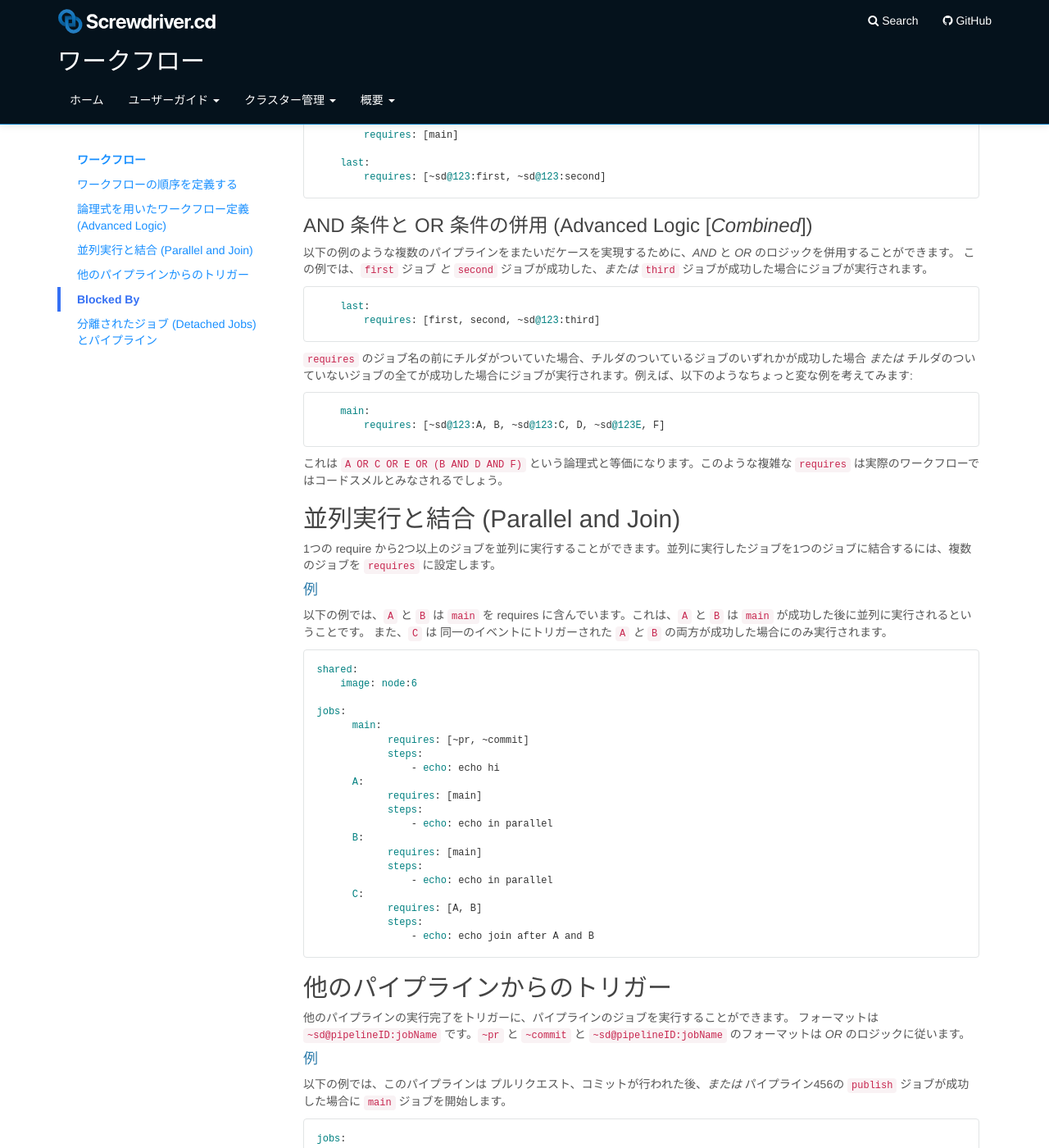
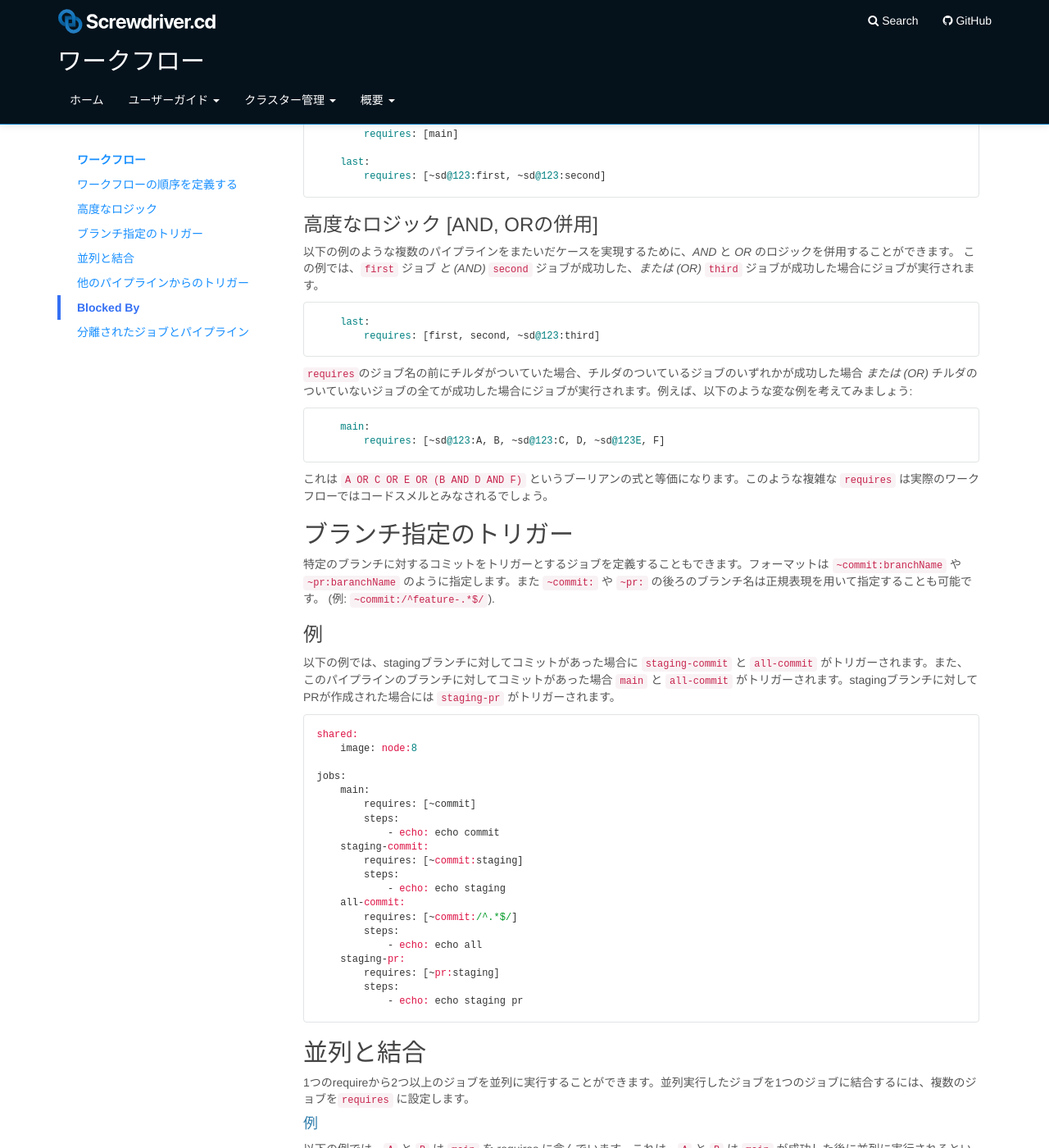
Before and after one commit to screwdriver-cd/guide, a Jekyll site: the page built from docs/ja/user-guide/configuration/workflow.md, in a window 1280 px wide and 1400 px high, scrolled down 1647 px. Shown: the whole window at 82% size. Built offline with Jekyll 4.4.1, drawn with Linux system fonts in a browser that asks for light colours; some of the changed text lies outside the part shown.

Commit message:
Translate workflow.md via GitLocalize

````diff
--- a/docs/ja/user-guide/configuration/workflow.md
+++ b/docs/ja/user-guide/configuration/workflow.md
@@ -8,58 +8,60 @@ toc:
   url: "#ワークフロー"
 - title: ワークフローの順序を定義する
   url: "#ワークフローの順序を定義する"
-- title: 論理式を用いたワークフロー定義 (Advanced Logic)
-  url: "#論理式を用いたワークフロー定義"
-- title: 並列実行と結合 (Parallel and Join)
-  url: "#並列実行と結合"
+- title: 高度なロジック
+  url: "#高度なロジック"
+- title: ブランチ指定のトリガー
+  url: "#ブランチ指定のトリガー"
+- title: 並列と結合
+  url: "#並列と結合"
 - title: 他のパイプラインからのトリガー
   url: "#他のパイプラインからのトリガー"
 - title: Blocked By
   url: "#blocked-by"
-- title: 分離されたジョブ (Detached Jobs) とパイプライン
+- title: 分離されたジョブとパイプライン
   url: "#分離されたジョブとパイプライン"
 ---
 
 # ワークフロー
 
-ワークフローは個々のジョブをパイプラインという形で紐づけてまとめる方法です。ジョブ定義の中で `requires` というキーに、ジョブ実行のトリガーとなるジョブやイベントのリストを指定することで実現しています。
+ワークフローは個々のジョブをパイプラインという形で紐づけてまとめる方法です。ジョブ定義の中で `requires` というキーワードを、ジョブとジョブ実行の契機となるイベントのリストと共に使用することで実現しています。
 Screwdriver は全てのパイプラインに対し、SCM のイベントに対応する `~pr` と `~commit` の2つのイベントを定義しています。
-これらはそれぞれ、プルリクエストがオープン・再オープン・更新された場合と、パイプラインのブランチに対してコミットが行われた場合に発生します。
+これらはそれぞれ、プルリクエストがオープン、再オープン、または更新された場合と、パイプラインのブランチに対してコミットが行われた場合に発生します。
 
 ## ワークフローの順序を定義する
 
-ワークフローの順序を示すために、ジョブ設定で `requires` をジョブ名の配列で定義します。ジョブ名にチルダのプレフィックスを付けることで、[論理式を用いたワークフロー定義 (Advanced Logic)](#論理式を用いたワークフロー定義)を定義することができます。
+ワークフローの順序を示すために、`requires` をジョブの下にジョブ名の配列で定義します。ジョブ名には[高度なロジック](#advanced-logic)を示すためにチルダのプレフィックスがついている場合があります。
 
 #### 例
 
-以下の例では、`main` ジョブは SCM のプルリクエスト、*または*コミットイベントをトリガーに開始されます。`second` ジョブは `main` ジョブが成功した後に開始されます。
+以下の例では、`main` ジョブは SCM のプルリクエスト、*または*コミットイベントを契機に開始されます。`second` ジョブは `main` ジョブが成功した後に開始されます。
 
 ```
 jobs:
-      main:
-            image: node:6
-            requires: [~pr, ~commit]
-            steps:
-                - echo: echo hi
+    main:
+        image: node:6
+        requires: [~pr, ~commit]
+        steps:
+            - echo: echo hi
 
-      second:
-            image: node:6
-            requires: [main]
-            steps:
-                - echo: echo bye
+    second:
+        image: node:6
+        requires: [main]
+        steps:
+            - echo: echo bye
 ```
 
-プルリクエストがオープンされた時にジョブを実行したい場合は、 `requires: [~pr]` を使用してください。コードがプッシュされた後にジョブを実行したい場合は `requires: [~commit]` を使用してください。
+プルリクエストがオープンされた時に特定のジョブを実行したい場合は、 `requires: [~pr]` を使用してください。コードがプッシュされた後にジョブを実行したい場合は `requires: [~commit]` を使用してください。
 
-## 論理式を用いたワークフロー定義 (Advanced Logic)
+## 高度なロジック
 
-### AND 条件 (Advanced Logic [*AND*])
+### 高度なロジック [*AND*]
 
-`requires` に含まれるジョブが全て成功した場合に開始するジョブを定義することができます。これはしばしば結合 (join) やファン・イン (fan-in) とも呼ばれます。
+`requires` に含まれるジョブが全て成功した場合に開始するジョブを定義することができます [*AND*]。このようなジョブ指定方法はジョイン (join) やファン・イン (fan-in) とも呼ばれます。
 
 ### 例
 
-以下の例では、`last`ジョブは同一のイベントにトリガーされた `first` ジョブ *と* `second` ジョブの両方が成功した場合のみ実行されます。
+以下の例では、`last`ジョブは同一のイベントにトリガーされた `first` ジョブ *と (AND)* `second` ジョブの両方が成功した場合のみ実行されます。
 
 ```
 shared:
@@ -81,13 +83,13 @@ jobs:
         requires: [first, second]
 ```
 
-### OR 条件 (Advanced Logic [*OR*])
+### 高度なロジック [*OR*]
 
-チルダ (~) をジョブ名の前に付けることで、 `requires` に含まれるジョブのいずれかが成功した場合に開始するジョブを定義することができます。`~sd@pipelineID:jobName` のようなフォーマットである必要があります。
+チルダ(~)をジョブ名の前に付けることで、 `requires` に含まれるジョブが [*OR*] のロジックとして成功した場合に、特定のジョブを開始することができます。`~sd@pipelineID:jobName` のようなフォーマットである必要があります。
 
 ### 例
 
-以下の例では、`last`ジョブは `first` *または* `second` ジョブのどちらかが成功した場合に実行されます。
+以下の例では、`last`ジョブは `first` *または (OR) * `second` ジョブのどちらかが成功した場合に実行されます。
 
 ```
 shared:
@@ -109,28 +111,59 @@ jobs:
         requires: [~sd@123:first, ~sd@123:second]
 ```
 
-### AND 条件と OR 条件の併用 (Advanced Logic [*Combined*])
+### 高度なロジック [AND, ORの併用]
 
 以下の例のような複数のパイプラインをまたいだケースを実現するために、*AND* と *OR* のロジックを併用することができます。
-この例では、`first` ジョブ *と* `second` ジョブが成功した、*または* `third` ジョブが成功した場合にジョブが実行されます。
+この例では、`first` ジョブ *と (AND)* `second` ジョブが成功した、*または (OR)* `third` ジョブが成功した場合にジョブが実行されます。
 
 ```
     last:
         requires: [first, second, ~sd@123:third]
 ```
 
-`requires` のジョブ名の前にチルダがついていた場合、チルダのついているジョブのいずれかが成功した場合 *または* チルダのついていないジョブの全てが成功した場合にジョブが実行されます。例えば、以下のようなちょっと変な例を考えてみます:
+`requires`のジョブ名の前にチルダがついていた場合、チルダのついているジョブのいずれかが成功した場合 *または (OR)* チルダのついていないジョブの全てが成功した場合にジョブが実行されます。例えば、以下のような変な例を考えてみましょう:
 
 ```
     main:
         requires: [~sd@123:A, B, ~sd@123:C, D, ~sd@123E, F]
 ```
 
-これは `A OR C OR E OR (B AND D AND F)` という論理式と等価になります。このような複雑な `requires` は実際のワークフローではコードスメルとみなされるでしょう。
+これは `A OR C OR E OR (B AND D AND F)` というブーリアンの式と等価になります。このような複雑な `requires` は実際のワークフローではコードスメルとみなされるでしょう。
 
-## 並列実行と結合 (Parallel and Join)
+## ブランチ指定のトリガー
 
-1つの require から2つ以上のジョブを並列に実行することができます。並列に実行したジョブを1つのジョブに結合するには、複数のジョブを `requires` に設定します。
+特定のブランチに対するコミットをトリガーとするジョブを定義することもできます。フォーマットは `~commit:branchName` や `~pr:baranchName` のように指定します。また `~commit:` や `~pr:` の後ろのブランチ名は正規表現を用いて指定することも可能です。 (例: `~commit:/^feature-.*$/`).
+
+### 例
+
+以下の例では、stagingブランチに対してコミットがあった場合に `staging-commit` と `all-commit` がトリガーされます。また、このパイプラインのブランチに対してコミットがあった場合 `main` と `all-commit` がトリガーされます。stagingブランチに対してPRが作成された場合には `staging-pr` がトリガーされます。
+
+```
+shared:
+    image: node:8
+
+jobs:
+    main:
+        requires: [~commit]
+        steps:
+            - echo: echo commit
+    staging-commit:
+        requires: [~commit:staging]
+        steps:
+            - echo: echo staging
+    all-commit:
+        requires: [~commit:/^.*$/]
+        steps:
+            - echo: echo all
+    staging-pr:
+        requires: [~pr:staging]
+        steps:
+            - echo: echo staging pr
+```
+
+## 並列と結合
+
+1つのrequireから2つ以上のジョブを並列に実行することができます。並列実行したジョブを1つのジョブに結合するには、複数のジョブを`requires` に設定します。
 
 #### 例
 
@@ -206,37 +239,20 @@ jobs:
             - echo: echo bye
 ```
 
-## 分離されたジョブ (Detached Jobs) とパイプライン
+## 分離されたジョブとパイプライン
 
-どこからもトリガーされないワークフローを定義することができます。これらのワークフローはパイプラインの通常のフローから"分離 (detached) されています"。ユースケースとしては、手動でトリガーを行うロールバックのフローなどです。分離されたパイプラインの実行は、[ロールバック](../FAQ#ビルドのロールバックを行うには) と同じ手順です。
+どこからもトリガーされないワークフローを定義することができます。これらのワークフローはパイプラインの通常のフローから"分離されています"。ユースケースとしては、手動でトリガーを行うロールバックのフローなどです。分離されたパイプラインの実行は、[ロールバック](../FAQ#how-do-i-rollback)の実行を意味します。
 
 ### 例
 
-以下の例では、`detached-main` ジョブが分離されています。
+以下のように定義することで、どこからもトリガーされない `detached` ジョブが作成できます。
 
 ```
 shared:
     image: node:8
 
 jobs:
-      detached-main:
-            steps:
-                - echo: echo detached hi
-      main:
-            requires: [~pr, ~commit]
-            steps:
-                - echo: echo hi
+    detached:
+        steps:
+            - echo: echo im-a-detached-job
 ```
-
-もし単一のジョブしか存在しない場合は、空の `requires` を設定することで、分離されたジョブとなります。
-
-```
-shared:
-    image: node:8
-
-jobs:
-      detached-main:
-            requires: []
-            steps:
-                - echo: echo detached hi
-```
````
Also changed, not shown: other parts of docs/ja/user-guide/configuration/workflow.md (+17 -17 lines).
